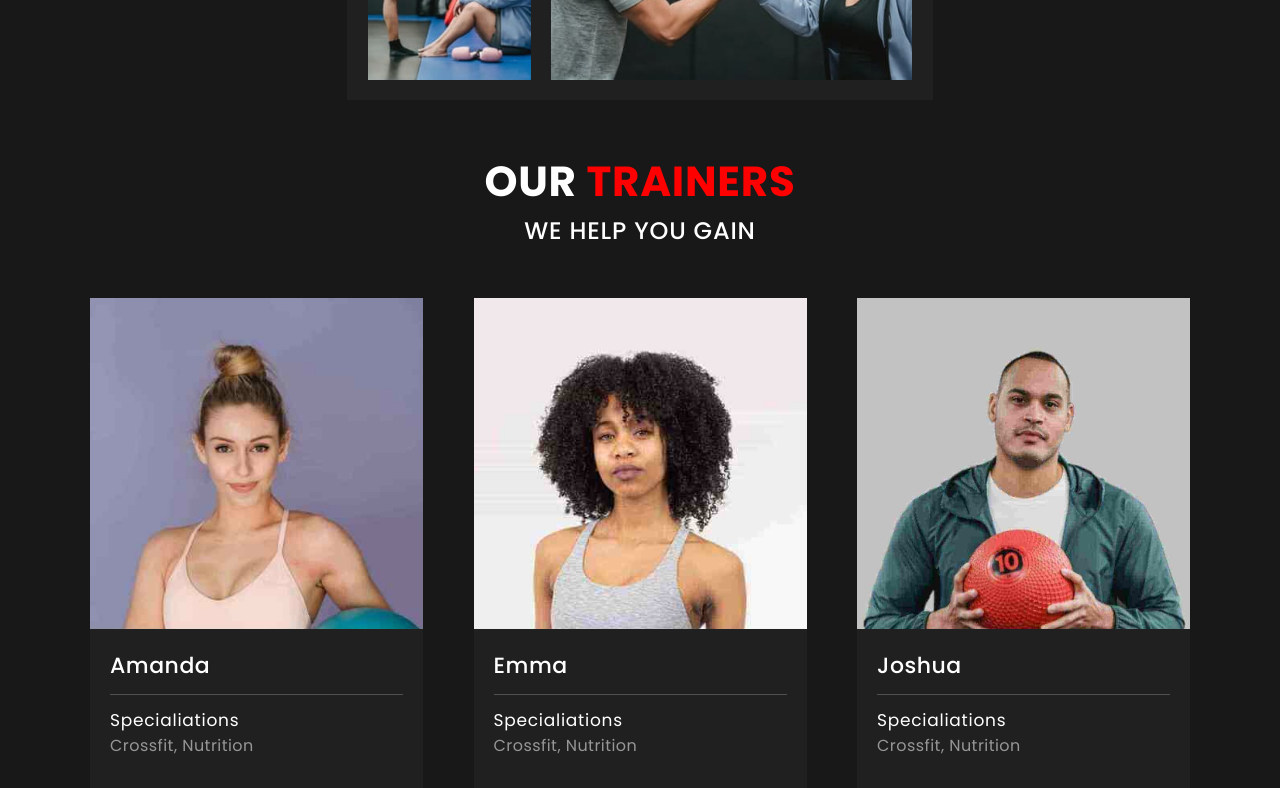
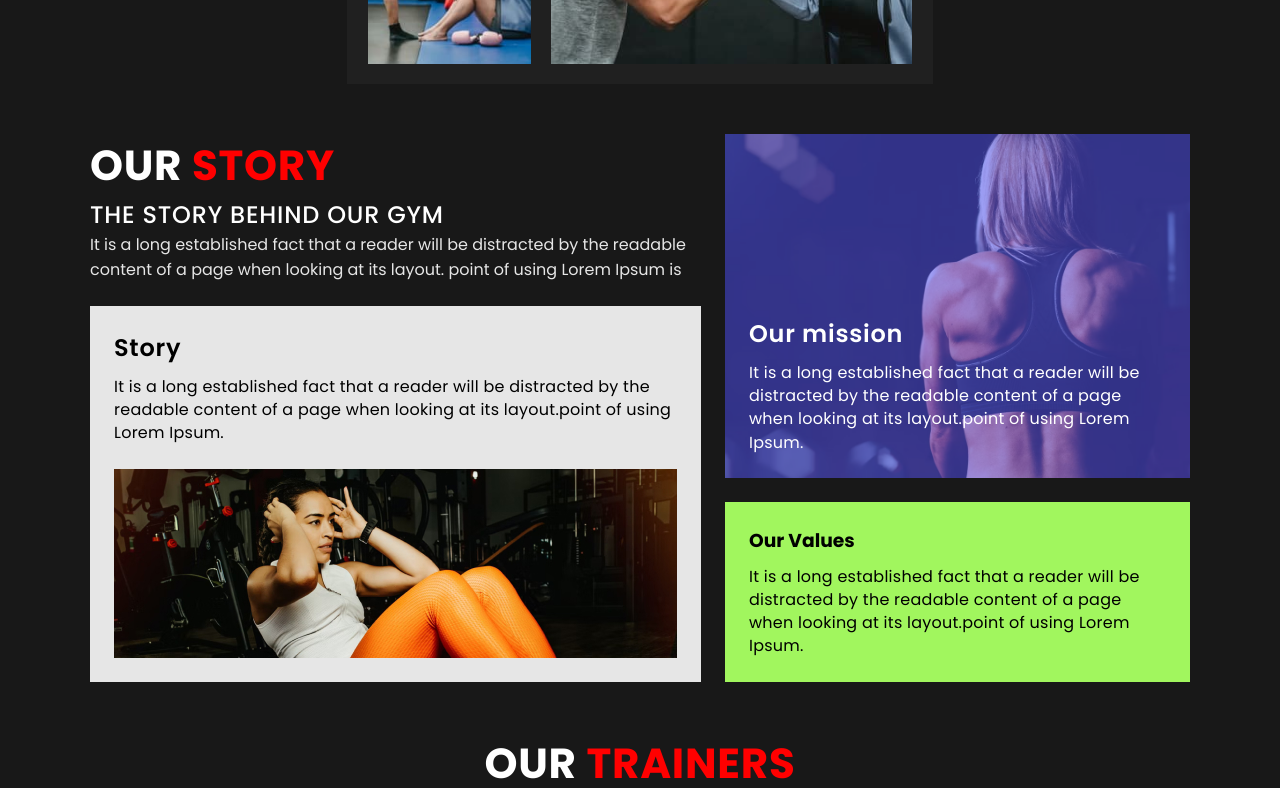
Before and after one commit to capstxr/gym, a React (Create React App) app: page /about in a window 1280 px wide. Shown: the part 660-1448 px from the top of the page. Built offline with nearby package versions, Linux system fonts and the light colour scheme.

Commit message:
About us

```diff
--- a/src/css/App.scss
+++ b/src/css/App.scss
@@ -6,6 +6,12 @@
     margin: 0;
     padding: 0;
     box-sizing: border-box;
+    -webkit-touch-callout: none;
+    -webkit-user-select: none;
+    -khtml-user-select: none;
+    -moz-user-select: none;
+    -ms-user-select: none;
+    user-select: none;
 }
 
 body {
@@ -120,6 +126,36 @@ html {
     object-fit: cover;
 }
 
+.head-bg {
+    width: 10px;
+    display: flex;
+    justify-content: center;
+    align-items: center;
+    flex-direction: column;
+    position: absolute;
+    top: 0;
+    left: 50px;
+    gap: 20px;
+    line-height: 2vw;
+    z-index: 0;
+
+    span {
+        color: transparent;
+        -webkit-text-stroke: 1px #fff;
+        opacity: 0.1;
+        font-weight: 800;
+        font-size: 2vw;
+        letter-spacing: 32px;
+        text-align: center;
+        text-transform: uppercase;
+    }
+}
+
+.head-bg.end {
+    left: auto;
+    right: 30px;
+}
+
 // Page content wrapper & container
 
 .page {
@@ -129,7 +165,7 @@ html {
     gap: 50px;
 
     & > section:first-of-type {
-        margin-top: 80px;
+        margin-top: 64px;
     }
 }
 
@@ -138,10 +174,18 @@ html {
     display: flex;
     justify-content: center;
     align-items: center;
+    position: relative;
 
     .content {
         width: 100%;
         max-width: 1200px;
+        position: relative;
+    }
+}
+
+@media screen and (max-width: 1360px) {
+    .head-bg {
+        display: none;
     }
 }
 
--- a/src/ts/components/body/trainers/index.tsx
+++ b/src/ts/components/body/trainers/index.tsx
@@ -98,6 +98,17 @@ const Trainers = () => {
             id="home-trainers"
             className="wrapper"
         >
+            <div className="head-bg">
+                <span>T</span>
+                <span>r</span>
+                <span>a</span>
+                <span>i</span>
+                <span>n</span>
+                <span>e</span>
+                <span>r</span>
+                <span>s</span>
+            </div>
+
             <div className="content">
                 <h2 className="section-heading uppercase">
                     <span className="white">Our </span>
--- a/src/ts/components/header/header.scss
+++ b/src/ts/components/header/header.scss
@@ -1,6 +1,6 @@
 #header {
     background-color: var(--red-3);
-    height: 80px;
+    height: 64px;
     position: fixed;
     z-index: 999;
     top: 0;
--- a/src/ts/pages/about/about.scss
+++ b/src/ts/pages/about/about.scss
@@ -21,7 +21,7 @@
     font-size: 36px;
     text-shadow: 2px 2px 4px rgba(0, 0, 0, 0.75);
     letter-spacing: 3px;
-    width: 500px;
+    width: 550px;
     margin-top: -60px;
     text-align: center;
 }
@@ -54,6 +54,92 @@
     object-fit: cover;
 }
 
+// Our story
+.story-grid {
+    display: grid;
+    width: 100%;
+    grid-template-columns: 1fr 1fr;
+    grid-template-areas:
+    "si mi"
+    "so mi"
+    "so ov";
+    gap: 24px;
+}
+
+#si {
+    grid-area: si;
+}
+
+#so {
+    grid-area: so;
+}
+
+#mi {
+    grid-area: mi;
+    position: relative;
+}
+
+.mission-content {
+    display: flex;
+    flex-direction: column;
+    padding: 24px;
+    width: 100%;
+    height: 100%;
+    justify-content: end;
+    background-color: rgba(82, 79, 245,0.5);
+}
+
+#ov {
+    grid-area: ov;
+}
+
+.value-box {
+    padding: 24px;
+    background: #A1F65E;
+}
+
+.story-side {
+    display: grid;
+    gap: 24px;
+    height: 100%;
+    width: 100%;
+}
+
+.story-head {
+    text-align: start;
+}
+
+.story-heading {
+    justify-content: start;
+}
+
+.story-short {
+    color: #e6e6e6;
+}
+
+.idk {
+    font-size: 24px;
+    letter-spacing: 0.75px;
+    font-weight: 550;
+}
+
+.idk-p {
+    font-size: 16px;
+    letter-spacing: 0.25px;
+    font-weight: 400;
+    line-height: 145%;
+    margin-top: 10px;
+}
+
+.story-long {
+    background-color: #e6e6e6;
+    padding: 24px;
+    display: flex;
+    flex-direction: column;
+    gap: 24px;
+}
+
+// Other
 @media screen and (max-width: 1280px) {
     #about-hero {
         height: 55vh;
--- a/src/ts/pages/about/index.tsx
+++ b/src/ts/pages/about/index.tsx
@@ -10,7 +10,7 @@ import './about.scss';
 
 const About = () => {
     useEffect(() => {
-        document.title = "Power Gym | About Us";
+        document.title = "Power Gym - About Us";
         window.scrollTo(0,0);
     }, []);
 
@@ -62,6 +62,83 @@ const About = () => {
             </section>
             {/* end of images */}
 
+            {/* Our story */}
+            <section
+                id="story"
+                className="wrapper"
+            >
+                <h3 className="head-bg end">
+                    <span>S</span>
+                    <span>t</span>
+                    <span>o</span>
+                    <span>r</span>
+                    <span>y</span>
+                </h3>
+
+                <div className="content">
+                    <div className="story-grid">
+                        <div className="s-side-top" id='si'>
+                            <h2
+                                className="section-heading uppercase story-head"
+                            >
+                                <span className="white">Our </span>
+                                <span className="red">story</span>
+                            </h2>
+
+                            <span className="heading-text white uppercase story-heading">
+                                The story behind our gym
+                            </span>
+
+                            <p className="story-short">
+                                It is a long established fact that a reader will be distracted by the readable content of a page when looking at its layout. point of using Lorem Ipsum is
+                            </p>
+                        </div>
+
+                        <div className="s-side-bottom" id='so'>
+                            <div className="story-long">
+                                <div className="s-l-text">
+                                    <h3 className='idk'>Story</h3>
+                                    <p className='idk-p'>It is a long established fact that a reader will be distracted by the readable content of a page when looking at its layout.point of using Lorem Ipsum.
+                                    </p>
+                                </div>
+
+                                <img
+                                    src="/images/work_out.jpg"
+                                    alt="Working out"
+                                    className="s-l-img"
+                                />
+                            </div>
+                        </div>
+
+                        <div className="s-side-bottom" id='mi'>
+                            <img
+                                src="/images/pt.png"
+                                alt="Trainer"
+                                className="background-image"
+                                id='mission-img'
+                            />
+
+                            <div className="mission-content">
+                                <h3 className='idk white'>
+                                    Our mission
+                                </h3>
+
+                                <p className='idk-p white'>
+                                It is a long established fact that a reader will be distracted by the readable content of a page when looking at its layout.point of using Lorem Ipsum.
+                                </p>
+                            </div>
+                        </div>
+
+                        <div className="s-side-top" id='ov'>
+                            <div className="value-box">
+                                <h3 className='id'>Our Values</h3>
+                                <p className='idk-p'>It is a long established fact that a reader will be distracted by the readable content of a page when looking at its layout.point of using Lorem Ipsum.</p>
+                            </div>
+                        </div>
+                    </div>
+                </div>
+            </section>
+
             {/* Our trainers */}
             <Trainers/>
 
--- a/src/ts/pages/home/home.scss
+++ b/src/ts/pages/home/home.scss
@@ -13,7 +13,7 @@
     object-fit: cover;
     object-position: center 75%;
     filter: grayscale(1);
-    opacity: 0.5;
+    opacity: 0.4;
 }
 
 #home-bg {
@@ -29,7 +29,7 @@
     flex-direction: column;
     gap: 45px;
     justify-content: center;
-    align-items: start;
+    align-items: center;
     width: 100%;
     height: 100%;
 
@@ -62,7 +62,7 @@
 .landing-text {
     font-size: 22px;
     width: 650px !important;
-    text-align: start;
+    text-align: center;
     font-weight: 500;
     letter-spacing: 0.8px;
     text-shadow: 2px 2px 4px rgba(0,0,0,0.5);
@@ -71,7 +71,7 @@
 .home-service-grid {
     width: 100%;
     display: grid;
-    align-items: start;
+    align-items: center;
     justify-content: space-between;
     grid-template-columns: repeat(3,calc(33% - 50px));
     row-gap: 50px;
--- a/src/ts/pages/home/index.tsx
+++ b/src/ts/pages/home/index.tsx
@@ -128,7 +128,7 @@ const Home = () => {
                 id="home-landing"
             >
                 <img
-                    src="/images/bodybuilder_bg.jpg"
+                    src="/images/home-landing-bg.jpg"
                     alt="Gym Background"
                     className="landing-bg"
                     id="home-bg"
@@ -173,6 +173,17 @@ const Home = () => {
                 id="home-services"
                 className="wrapper"
             >
+                <div className="head-bg">
+                    <span>F</span>
+                    <span>e</span>
+                    <span>a</span>
+                    <span>t</span>
+                    <span>u</span>
+                    <span>r</span>
+                    <span>e</span>
+                    <span>s</span>
+                </div>
+
                 <div className="content">
                     <h2 className="section-heading uppercase">
                         <span className="white">What </span>
@@ -283,6 +294,16 @@ const Home = () => {
                 id="why-us"
                 className="wrapper"
             >
+                <div className="head-bg end">
+                    <span>R</span>
+                    <span>e</span>
+                    <span>v</span>
+                    <span>i</span>
+                    <span>e</span>
+                    <span>w</span>
+                    <span>s</span>
+                </div>
+
                 <div className="content">
                     <h2 className="section-heading uppercase">
                         <span className="white">Why </span>
```
Also changed, not shown: public/images/pt.png (added), public/images/work_out.jpg (added).
